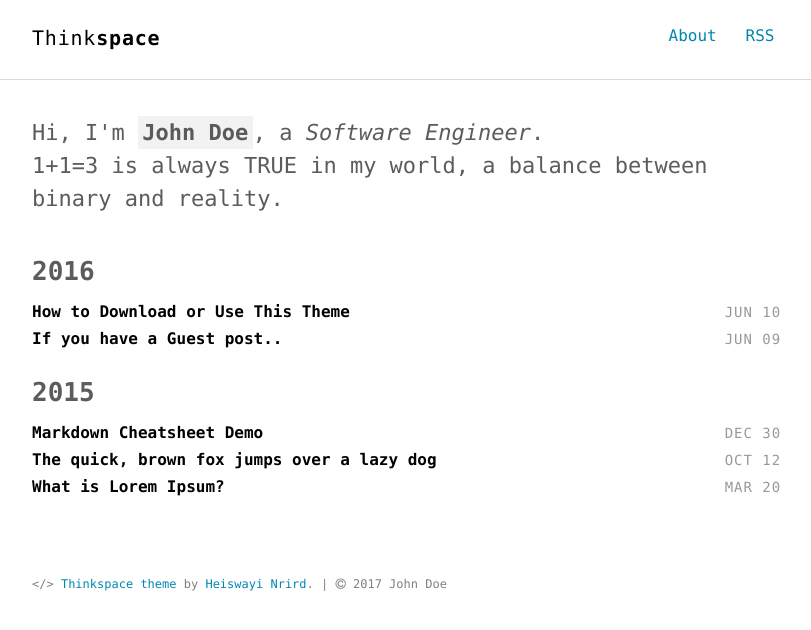
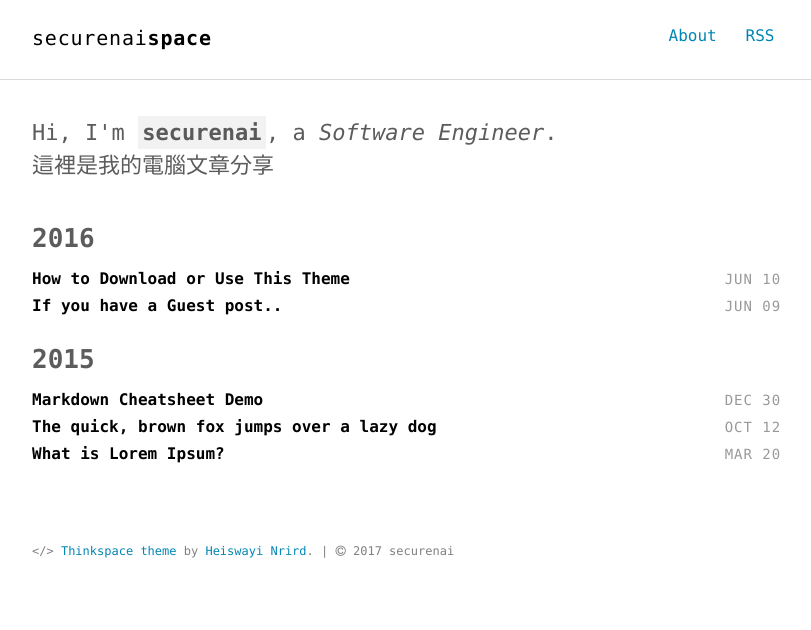
Before and after one commit to securenai/securenai.github.io, a Jekyll site: the page built from index.html, in a window 1280 px wide. Shown: the top 630 px of the page, without its empty margins (232-1043 px from the left). Built offline with Jekyll 4.4.1, drawn with Linux system fonts in a browser that asks for light colours.

Commit message:
Updated _config.yml

```diff
--- a/_config.yml
+++ b/_config.yml
@@ -1,6 +1,6 @@
 
 # SEO settings
-title: "Think"
+title: "securenai"
 title2: "space" # default: ""
 description: "Just another minimalist Jekyll theme for technical writing."
 keywords: "Jekyll, theme, free, download, SEO, blog, web, minimalist, thinkspace"
@@ -29,9 +29,9 @@
 
 # Author settings
 author:
-  name     : "John Doe"
+  name     : "securenai"
   job      : "Software Engineer"
-  bio      : "1+1=3 is always TRUE in my world, a balance between binary and reality."
+  bio      : "這裡是我的電腦文章分享"
   thumb    : /images/author.jpg
   email    : hnrird@gmail.com
   url      : http://heiswayi.github.io
```
